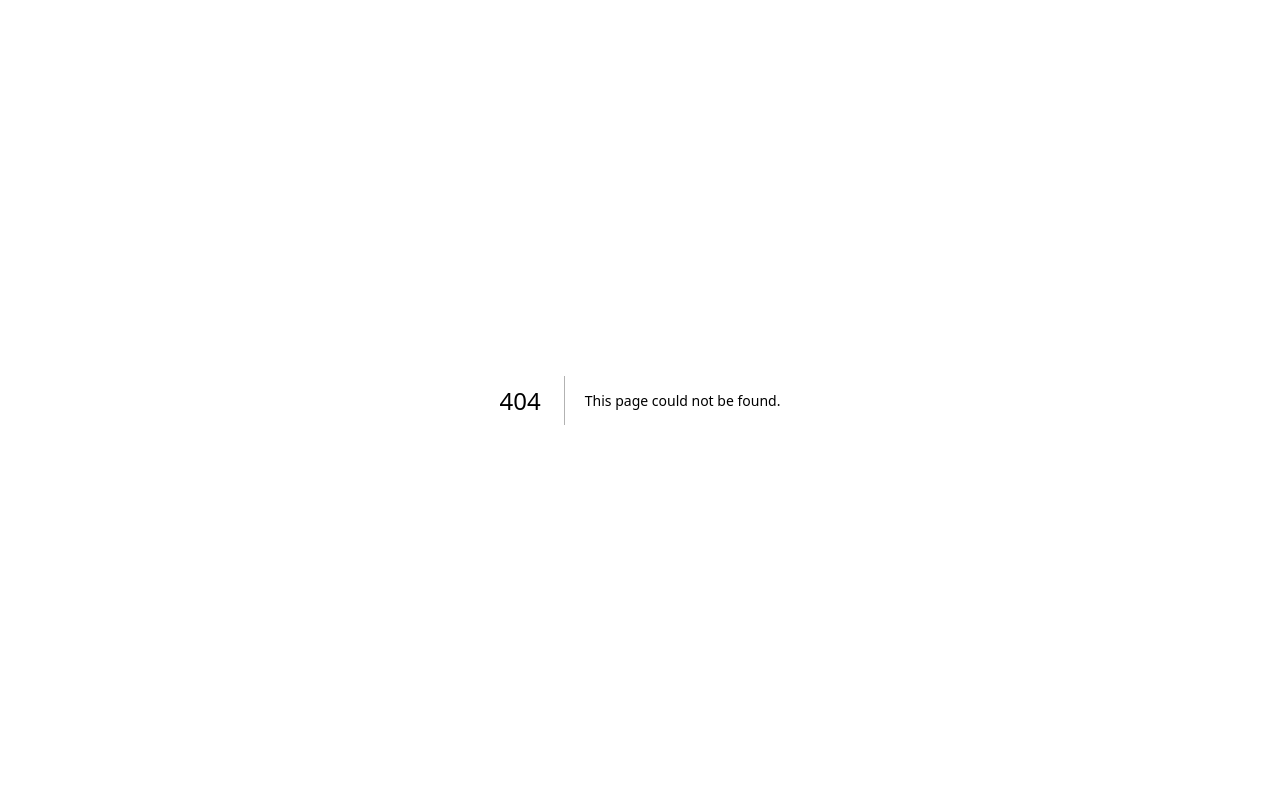
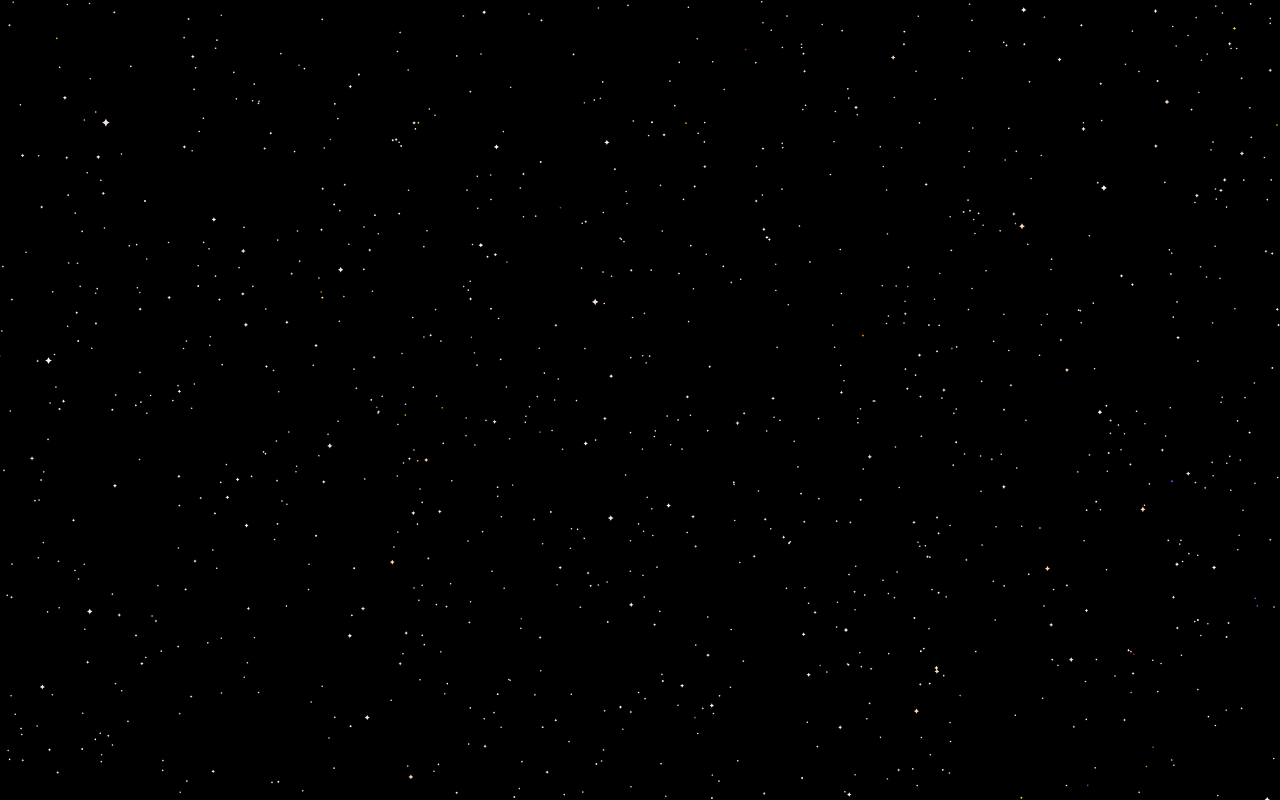
Before and after one commit to ezra-sg/portfolio, a Next.js app: page /starfield in a window 1280 px wide. Before the commit this address had no page. Built offline with nearby package versions, Linux system fonts and the light colour scheme.

Commit message:
missed files

```diff
--- /dev/null
+++ b/app/starfield/page.tsx
@@ -0,0 +1,5 @@
+import Starfield from "@/components/starfield/starfield"
+
+export default function StarfieldPage() {
+    return <Starfield />;
+}
```
